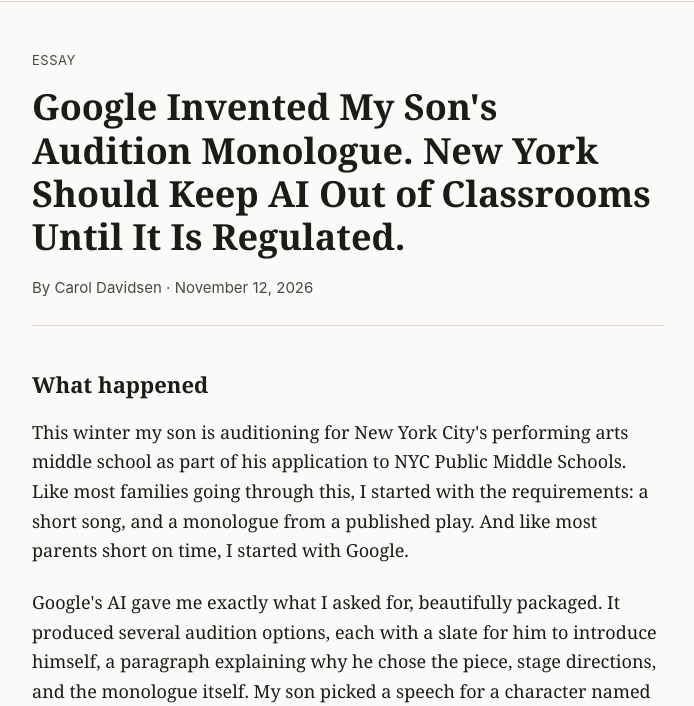
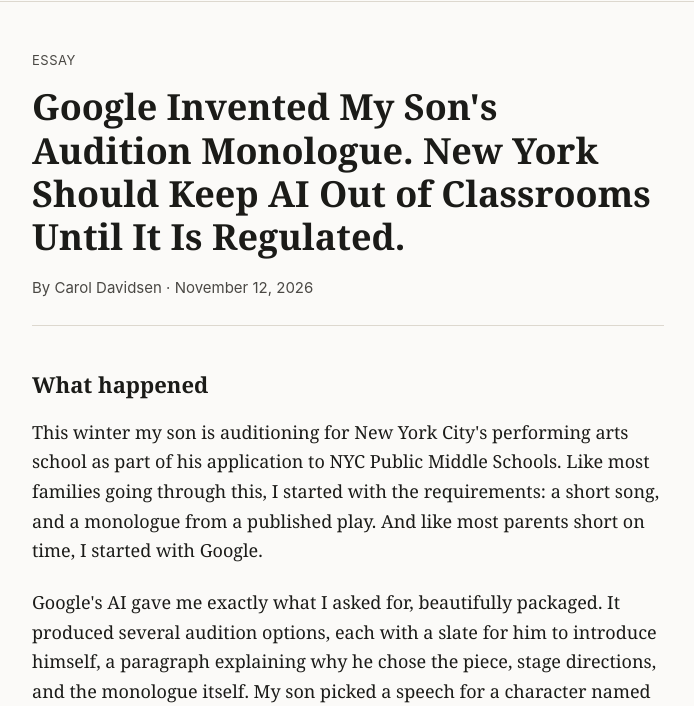
Before and after one commit to cdavidsen/CarolDavidsen-site, a plain HTML site: page essays/google-audition-monologue.html in a window 1280 px wide. Shown: the part 84-790 px from the top of the page, without its empty margins (292-986 px from the left). Drawn offline with Linux system fonts and the light colour scheme.

Commit message:
Update google-audition-monologue.html

```diff
--- a/essays/google-audition-monologue.html
+++ b/essays/google-audition-monologue.html
@@ -23,7 +23,7 @@
       <p class="byline">By Carol Davidsen · November 12, 2026</p>
 
       <h2 class="section">What happened</h2>
-      <p>This winter my son is auditioning for New York City's performing arts middle school as part of his application to NYC Public Middle Schools. Like most families going through this, I started with the requirements: a short song, and a monologue from a published play. And like most parents short on time, I started with Google.</p>
+      <p>This winter my son is auditioning for New York City's performing arts school as part of his application to NYC Public Middle Schools. Like most families going through this, I started with the requirements: a short song, and a monologue from a published play. And like most parents short on time, I started with Google.</p>
 
       <p>Google's AI gave me exactly what I asked for, beautifully packaged. It produced several audition options, each with a slate for him to introduce himself, a paragraph explaining why he chose the piece, stage directions, and the monologue itself. My son picked a speech for a character named Dix from <em>Victoria Martin: Math Team Queen</em>, Kathryn Walat's 2007 comedy about a popular tenth-grader who ends up on her school's all-boys math team. In the speech, Dix explains that math isn't quiet, that a calculus proof has a bassline and a tempo. For a kid who loves math and music, it was perfect. He started memorizing it.</p>
 
```
